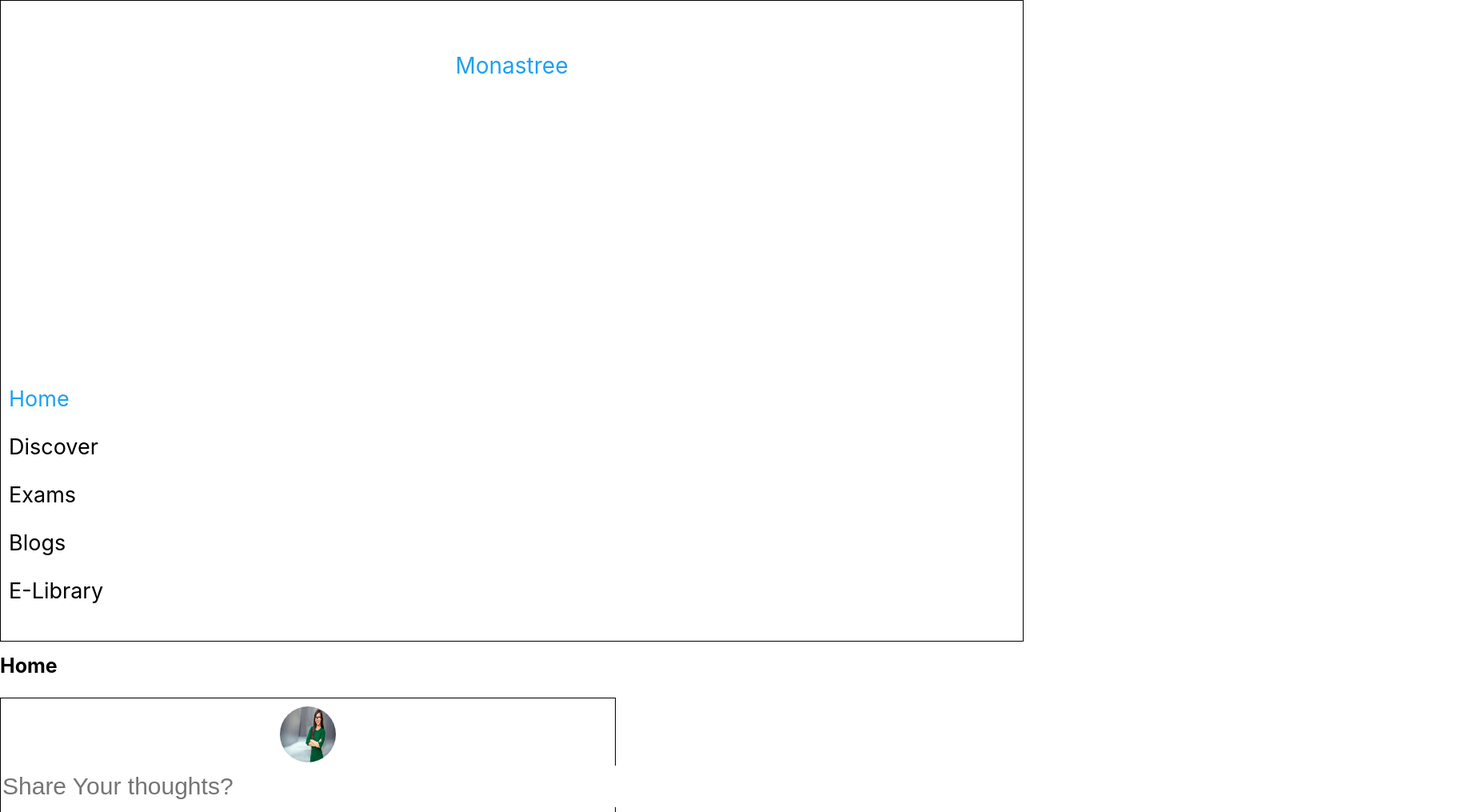
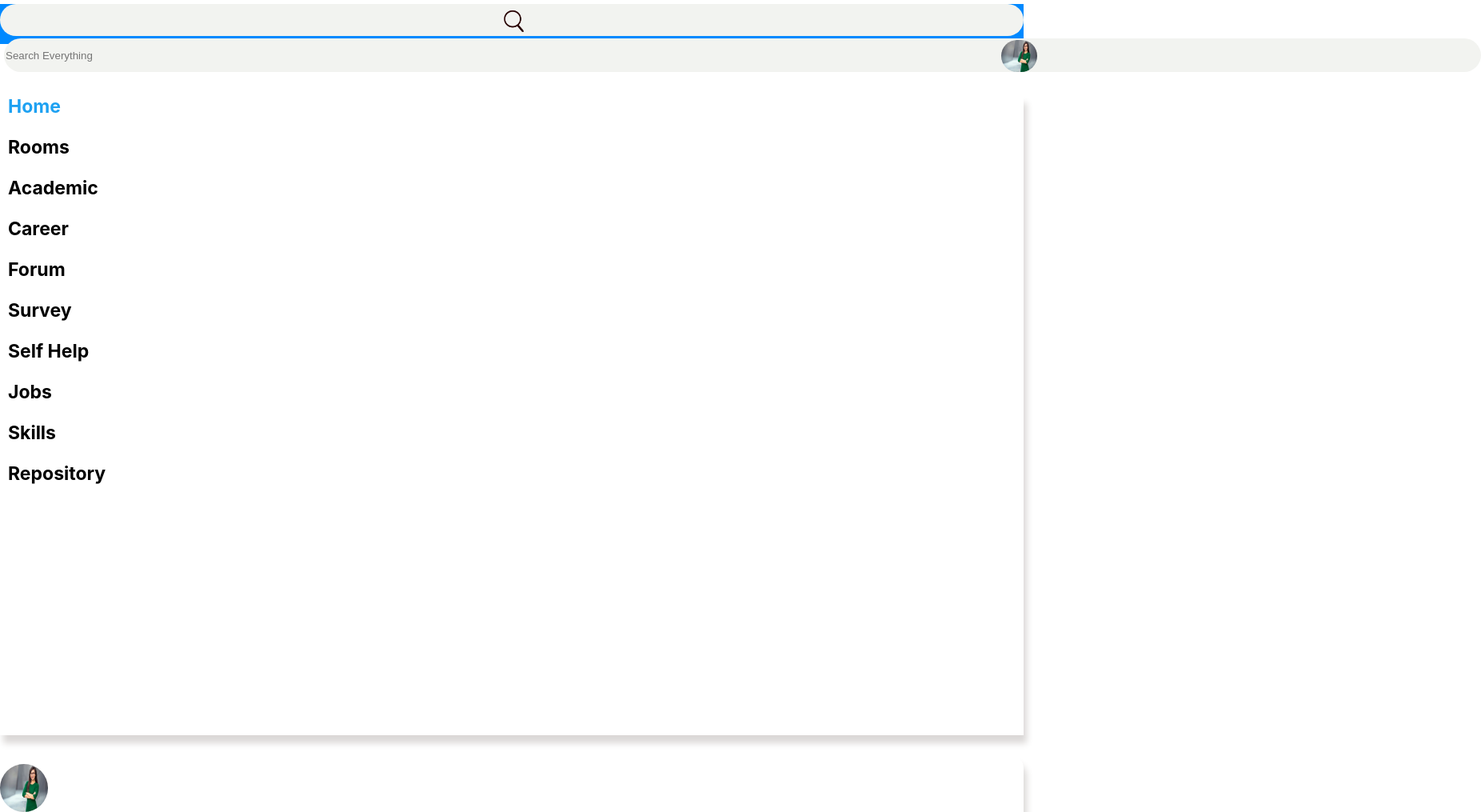
Before and after one commit to tusarkantasahoo/social_media_app_pwa, a React (Create React App) app: page /home in a window 1280 px wide. Shown: the top 1015 px of the page at 80% size, 1852 px wide, since content can reach past the window. Built offline with nearby package versions, Linux system fonts and the light colour scheme; the HTML template or start-up script is replaced by a standard one.

Commit message:
Home page modifications

```diff
--- a/src/App.js
+++ b/src/App.js
@@ -1,23 +1,22 @@
-import React,{ Component } from "react";
+import React, { Component } from "react";
 import { BrowserRouter as Router, Route, Switch } from "react-router-dom";
 import LoginPage from "./app/pages/login/LoginPage.js";
 import Home from "./app/pages/home/Home.js";
 import Landing from "./app/pages/landing/LandingPage.js";
 import SignUp from "./app/pages/signUp/SignUp.js";
 import "./App.css";
+import AppHeader from "./app/components/header/AppHeader.js";
 export default function App() {
-
-    return (
-      <Router>
+  return (
+    <Router>
       <div className="App">
+        <AppHeader />
         <Switch>
           <Route path="/signin" component={LoginPage} />
           <Route path="/signup" component={SignUp} />
-          <Route path="/" component={Landing} />
+          <Route path="/home" component={Landing} />
         </Switch>
       </div>
-      </Router>
-    );
-
-
+    </Router>
+  );
 }
--- /dev/null
+++ b/src/app/components/header/AppHeader.js
@@ -0,0 +1,27 @@
+import React, { Component } from "react";
+import HeaderSearchBox from "../input/headerSearchBox/HeaderSearchBox.js";
+import HeaderUser from "../headerUser/HeaderUser.js";
+export default class AppHeader extends Component {
+  render() {
+    return (
+      <>
+        <div
+        className="container-fluid"
+         style={{ backgroundColor: "#0089ff", height: "50px" }}>
+<div className="row">
+    <div className="col-3">
+
+    </div>
+    <div className="col-5" style={{textAlign: "center"}}>
+        <HeaderSearchBox />
+    </div>
+    <div className="col-4" style={{textAlign:"right"}}>
+        <HeaderUser />
+    </div>
+
+</div>
+        </div>
+      </>
+    );
+  }
+}
--- /dev/null
+++ b/src/app/components/headerUser/HeaderUser.js
@@ -0,0 +1,18 @@
+import React, { Component } from "react";
+import userImage from "../../../assets/images/professionalImage.jpg"
+export default class HeaderUser extends Component {
+  render() {
+    return (
+        <>
+        <div className="row">
+            <div className="col-6" style={{textAlign:"right"}}>
+                <img src={userImage} style={{  borderRadius: "60px",marginRight:"-17px",marginTop:"5px"}} height="40px" width="45px" />
+            </div>
+            <div className="col-6" style={{textAlign:"left"}}>
+                <p style={{fontSize:"18px",marginTop:"10px",color:"white"}}>Tusar Kanta Sahoo</p>
+            </div>
+
+        </div>
+        </>
+    )}
+}
--- a/src/app/components/homeOptions/HomeOptions.js
+++ b/src/app/components/homeOptions/HomeOptions.js
@@ -3,15 +3,17 @@ export default class HomeOptions extends Component {
     render() {
       return (
        <>
-       <p style={{fontSize:"28px",color:"#1da1f2",marginTop:"5%",cursor:"pointer"}}>
-        Monastree
-        </p>
-        <div style={{textAlign:"left",marginLeft:"10px",marginTop:"30%"}}>
-        <p style={{fontSize:"27px",color:"#1da1f2",cursor:"pointer"}}>Home</p>
-        <p style={{fontSize:"27px",cursor:"pointer"}}>Discover</p>
-        <p style={{fontSize:"27px",cursor:"pointer"}}>Exams</p>
-        <p style={{fontSize:"27px",cursor:"pointer"}}>Blogs</p>
-        <p style={{fontSize:"27px",cursor:"pointer"}}>E-Library</p>
+        <div style={{textAlign:"left",marginLeft:"10px",marginTop:"5%"}}>
+        <p style={{fontSize:"23px",color:"#1da1f2",cursor:"pointer",fontWeight:"bold"}}>Home</p>
+        <p style={{fontSize:"23px",cursor:"pointer",fontWeight:"bold"}}>Rooms</p>
+        <p style={{fontSize:"23px",cursor:"pointer",fontWeight:"bold"}}>Academic</p>
+        <p style={{fontSize:"23px",cursor:"pointer",fontWeight:"bold"}}>Career</p>
+        <p style={{fontSize:"23px",cursor:"pointer",fontWeight:"bold"}}>Forum</p>
+        <p style={{fontSize:"23px",cursor:"pointer",fontWeight:"bold"}}>Survey</p>
+        <p style={{fontSize:"23px",cursor:"pointer",fontWeight:"bold"}}>Self Help</p>
+        <p style={{fontSize:"23px",cursor:"pointer",fontWeight:"bold"}}>Jobs</p>
+        <p style={{fontSize:"23px",cursor:"pointer",fontWeight:"bold"}}>Skills</p>
+        <p style={{fontSize:"23px",cursor:"pointer",fontWeight:"bold"}}>Repository</p>
         </div>
        </>
       );
--- a/src/app/components/homeSocial/HomeSocial.js
+++ b/src/app/components/homeSocial/HomeSocial.js
@@ -4,12 +4,9 @@ export default class HomeSocial extends Component {
     render() {
       return (
        <>
-       <div style={{textAlign:"left"}}>
-       <p style={{fontSize:"25px",fontWeight:"bold",marginTop:"15px"}}>
-        Home
-        </p>
+       <div className="container">
+        <PostMessageBox />
         </div>
-        <PostMessageBox />
        </>
       );
     }
--- a/src/app/components/homeSocial/postMessgaeBox/PostMessageBox.css
+++ b/src/app/components/homeSocial/postMessgaeBox/PostMessageBox.css
@@ -1,6 +1,6 @@
 .input-post {
   height: 100%;
-  font-size: 30px;
+  font-size: 25px;
   border: none;
   background-color: none;
   outline: 0;
@@ -19,18 +19,20 @@
   border-radius: 60px;
 
   margin-top: 10px;
-  height: 70px;
-  width: 70px;
+  height: 60px;
+  width: 60px;
 }
 #field-for-text-thoughts {
   text-align: left;
+  margin-top: 10px;
+  margin-left: -5px;
 }
 .div-box-input-share-thoughts {
   height: 50px;
   text-align: left;
 }
 #filed-for-image-postbutton {
-  margin-top: 35px;
+  margin-top: 75px;
   padding-bottom: 5px;
 }
 #upload-image-image-field {
--- a/src/app/components/homeSocial/postMessgaeBox/PostMessageBox.js
+++ b/src/app/components/homeSocial/postMessgaeBox/PostMessageBox.js
@@ -8,10 +8,11 @@ export default class PostMessageBox extends Component {
       <>
         <div
           className="message-container"
-          style={{ width: "60%", border: "0.2px solid black" }}
+          style={{boxShadow: "4px 10px 8px  #dbd8d7",marginTop: "2%",borderRadius:"15px"}}
         >
+          <div className="container-fluid" style={{height:"200px"}} >
           <div className="row">
-            <div className="col-2">
+            <div className="col-1" style={{textAlign: "left"}}>
               <img
               className="home-page-user-image-box"
                 src={userImage}
@@ -21,12 +22,12 @@ export default class PostMessageBox extends Component {
               <div className="div-box-input-share-thoughts">
                 <input
                   className="input-post"
-                  placeholder="Share Your thoughts?"
+                  placeholder="Share / Ask what's on your mind?"
                 ></input>
               </div>
             </div>
           </div>
-          <div className="row" id="filed-for-image-postbutton">
+          <div className="row" id="filed-for-image-postbutton" >
               <div className="col-2"></div>
             <div className="col-6" id="upload-image-image-field">
               <img className="upload-image-before-post" src={uploadImage} /><img className="upload-image-before-post" src={uploadImage}  />
@@ -38,6 +39,7 @@ export default class PostMessageBox extends Component {
             </div>
           </div>
         </div>
+        </div>
       </>
     );
   }
--- /dev/null
+++ b/src/app/components/input/headerSearchBox/HeaderSearchBox.css
@@ -0,0 +1,27 @@
+.header-search-box {
+  height: 40px;
+  background-color: #f2f3f0;
+  border-radius: 20px;
+}
+.container-input-box-header {
+  border-radius: 10px;
+}
+.input-box-header-search {
+  padding: 5px;
+  border-radius: 10px;
+  height: 30px;
+  width: 13vw;
+  border: none;
+  background-color: #f2f3f0;
+}
+
+.header-search-input-component {
+  margin-top: 0px;
+  background-color: #f2f3f0;
+  border: none;
+  margin-left: 5px;
+  height: 40px;
+  width: 144%;
+  border-radius: 25px;
+  outline: 0;
+}
--- /dev/null
+++ b/src/app/components/input/headerSearchBox/HeaderSearchBox.js
@@ -0,0 +1,24 @@
+import React, { Component } from "react";
+import "./HeaderSearchBox.css";
+import searchIcon from "../../../../assets/images/search-image.png";
+export default class HeaderSearchBox extends Component {
+  render() {
+    return (
+      <>
+        <div className="header-search-box">
+
+          <div class="row" style={{marginTop:"5px"}}>
+            <div class="col-2"><img style={{marginTop:"4px", marginLeft:"5px",borderRadius:"3px"}} src={searchIcon} height="35px" width = "35px"/></div>
+            <div class="col-7">
+            <input
+              type="text"
+              className="header-search-input-component"
+              placeholder="Search Everything"
+            />
+            </div>
+          </div>
+        </div>
+      </>
+    );
+  }
+}
--- a/src/app/pages/landing/LandingPage.js
+++ b/src/app/pages/landing/LandingPage.js
@@ -11,12 +11,12 @@ export default class Landing extends Component {
 
   render() {
     return (
-      <div className="container">
+      <div className="container-fluid">
         <div className="row">
-          <div className="col-3" id="home-options" style={{border:"0.5px solid black",height:`${this.state.height.toString()}px`}}>
+          <div className="col-2" id="home-options" style={{boxShadow: "4px 10px 8px #dbd8d7",height:`${this.state.height.toString()}px`}}>
           <HomeOptions />
           </div>
-          <div className="col-9" id="home-social">
+          <div className="col-10" id="home-social">
           <HomeSocial />
           </div>
         </div>
--- a/src/app/pages/login/LoginPage.css
+++ b/src/app/pages/login/LoginPage.css
@@ -1,7 +1,7 @@
 #namePart-loginfield {
   text-align: left;
   background-color: #0089ff;
-  margin-top: 5%;
+  margin-top: 0%;
 }
 .loginpage-welcometext {
   margin-top: 50%;
@@ -19,7 +19,7 @@
 }
 #loginOrSignupPart-loginfield {
   background-color: #f0f2f5;
-  margin-top: 5%;
+  margin-top: 0%;
   height: 100%;
 }
 .login-top-message {
```
Also changed, not shown: src/assets/images/search-icon.jpg (added), src/assets/images/search-image.png (added).
